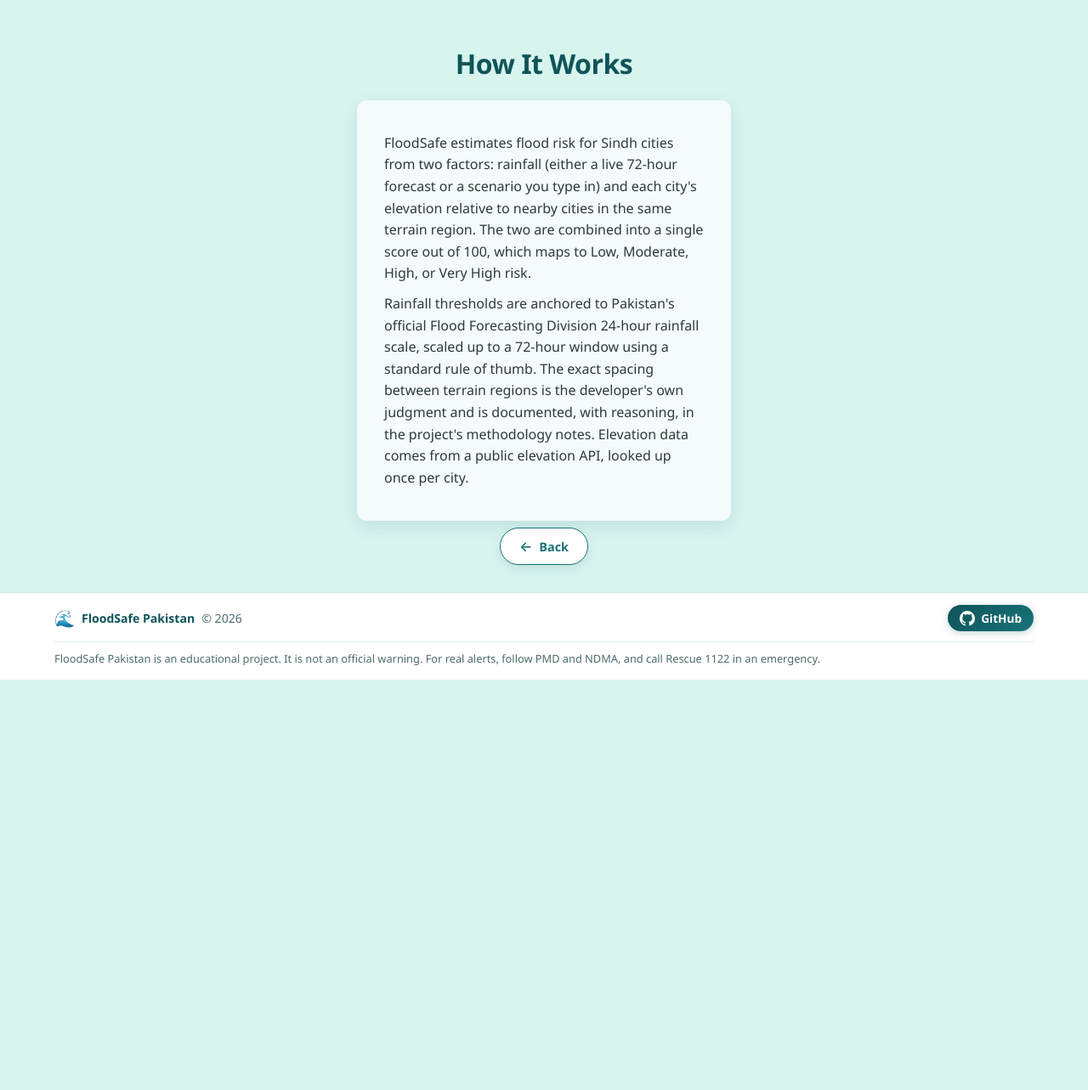
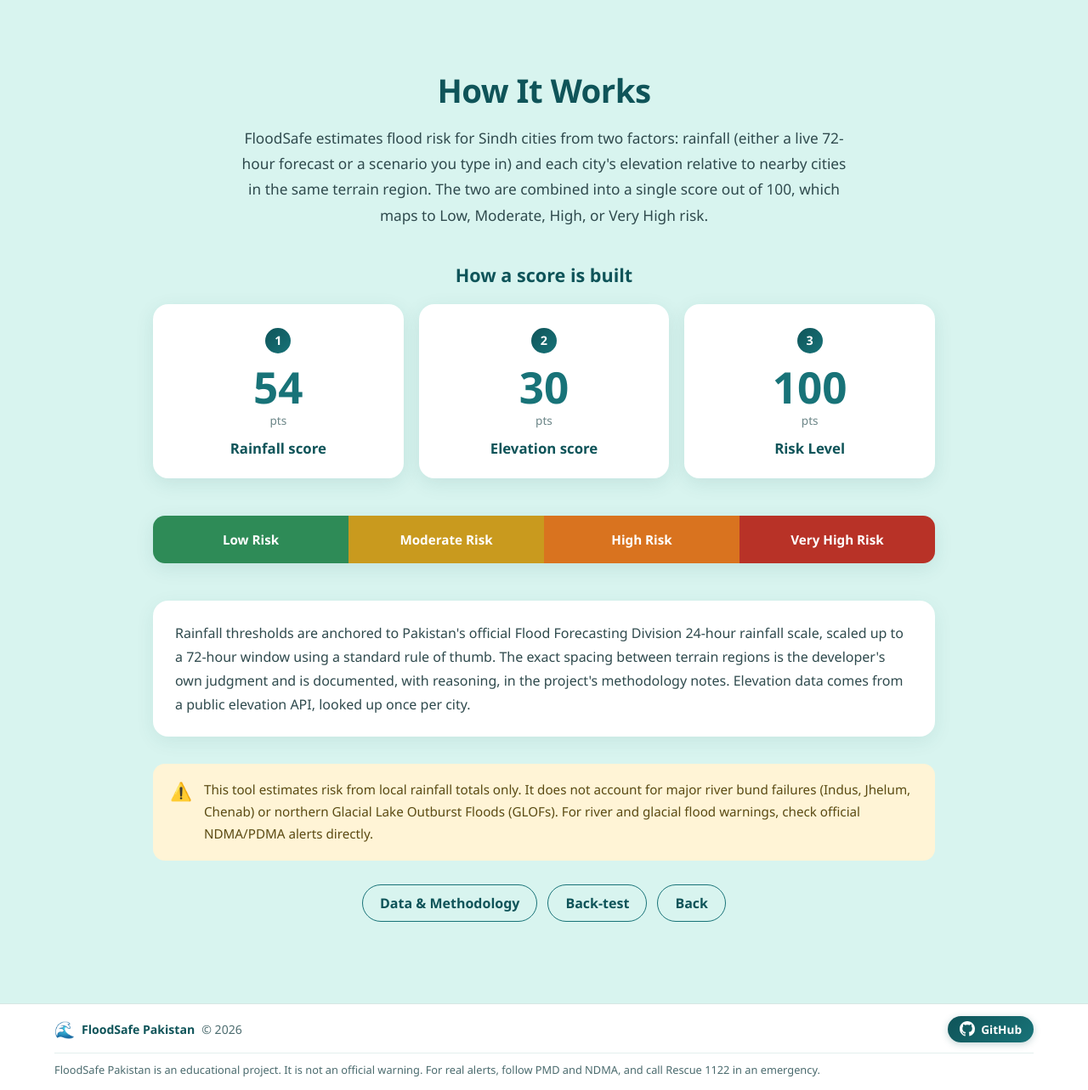
Before and after one commit to jam-tamache/Floodsafe-Pakistan, a Flask app: page /how-it-works in a window 1280 px wide. Shown: the part 70-1353 px from the top of the page at 85% size. Before the commit the page ends 870 px from the top, so only its background shows below. Run offline with Flask 3, Linux system fonts and the light colour scheme.

Commit message:
Redesign How It Works page

```diff
--- a/templates/how_it_works.html
+++ b/templates/how_it_works.html
@@ -2,15 +2,218 @@
 
 {% block title %}{{ t.app_title }} | {{ t.how_it_works_title }}{% endblock %}
 
+{% block head_extra %}
+<style>
+    .hiw {
+        max-width: 960px;
+        margin: 0 auto;
+        padding: 48px 20px 64px;
+        box-sizing: border-box;
+    }
+    .hiw-hero {
+        text-align: center;
+        margin-bottom: 40px;
+    }
+    .hiw-hero h1 {
+        margin: 0 0 16px;
+        font-size: 2.4rem;
+        color: #0F5459;
+    }
+    .hiw-hero p {
+        max-width: 720px;
+        margin: 0 auto;
+        font-size: 1.08rem;
+        line-height: 1.75;
+        color: #2f4a4d;
+    }
+    .hiw-heading {
+        text-align: center;
+        margin: 0 0 20px;
+        font-size: 1.35rem;
+        color: #0F5459;
+    }
+    .hiw-steps {
+        display: grid;
+        grid-template-columns: repeat(auto-fit, minmax(210px, 1fr));
+        gap: 18px;
+        margin-bottom: 44px;
+    }
+    .hiw-card {
+        position: relative;
+        background: #ffffff;
+        border-radius: 18px;
+        padding: 28px 22px 24px;
+        text-align: center;
+        box-shadow: 0 6px 22px rgba(15, 84, 89, 0.10);
+        animation: hiw-rise 0.5s ease both;
+    }
+    .hiw-card:nth-child(2) { animation-delay: 0.1s; }
+    .hiw-card:nth-child(3) { animation-delay: 0.2s; }
+    .hiw-step {
+        display: inline-flex;
+        align-items: center;
+        justify-content: center;
+        width: 30px;
+        height: 30px;
+        margin-bottom: 14px;
+        border-radius: 50%;
+        background: linear-gradient(135deg, #0F5459 0%, #187378 100%);
+        color: #ffffff;
+        font-weight: 700;
+        font-size: 0.9rem;
+    }
+    .hiw-number {
+        direction: ltr;
+        unicode-bidi: isolate;
+        font-size: 3.2rem;
+        font-weight: 800;
+        line-height: 1;
+        color: #187378;
+    }
+    .hiw-unit {
+        margin-top: 4px;
+        font-size: 0.85rem;
+        color: #6b8587;
+    }
+    .hiw-label {
+        margin-top: 12px;
+        font-size: 1.05rem;
+        font-weight: 700;
+        color: #0F5459;
+    }
+    .hiw-tiers {
+        display: grid;
+        grid-template-columns: repeat(4, 1fr);
+        gap: 0;
+        margin-bottom: 44px;
+        border-radius: 14px;
+        overflow: hidden;
+        box-shadow: 0 6px 22px rgba(15, 84, 89, 0.10);
+    }
+    .hiw-tier {
+        padding: 18px 8px;
+        text-align: center;
+        font-weight: 700;
+        font-size: 0.95rem;
+        color: #ffffff;
+    }
+    .hiw-tier-low { background: #2e8b57; }
+    .hiw-tier-moderate { background: #c99a1e; }
+    .hiw-tier-high { background: #d9731f; }
+    .hiw-tier-very-high { background: #b83227; }
+    .hiw-note {
+        display: flex;
+        gap: 14px;
+        align-items: flex-start;
+        margin-bottom: 28px;
+        padding: 18px 20px;
+        background: #fff4d6;
+        border-radius: 14px;
+        color: #5a4a12;
+        font-size: 0.95rem;
+        line-height: 1.7;
+    }
+    .hiw-note-icon {
+        flex-shrink: 0;
+        font-size: 1.3rem;
+        line-height: 1.4;
+    }
+    .hiw-method {
+        margin-bottom: 32px;
+        padding: 24px 26px;
+        background: #ffffff;
+        border-radius: 18px;
+        box-shadow: 0 6px 22px rgba(15, 84, 89, 0.08);
+        color: #2f4a4d;
+        font-size: 1rem;
+        line-height: 1.75;
+    }
+    .hiw-method p { margin: 0; }
+    .hiw-links {
+        display: flex;
+        flex-wrap: wrap;
+        justify-content: center;
+        gap: 12px;
+    }
+    .hiw-link {
+        display: inline-block;
+        padding: 10px 20px;
+        border-radius: 999px;
+        border: 1.5px solid #187378;
+        color: #0F5459;
+        font-weight: 600;
+        text-decoration: none;
+        transition: background 0.18s ease, color 0.18s ease;
+    }
+    .hiw-link:hover,
+    .hiw-link:focus-visible {
+        background: #0F5459;
+        color: #ffffff;
+    }
+    @keyframes hiw-rise {
+        from { opacity: 0; transform: translateY(14px); }
+        to { opacity: 1; transform: translateY(0); }
+    }
+    @media (prefers-reduced-motion: reduce) {
+        .hiw-card { animation: none; }
+    }
+    @media (max-width: 560px) {
+        .hiw { padding: 32px 16px 48px; }
+        .hiw-hero h1 { font-size: 1.9rem; }
+        .hiw-tiers { grid-template-columns: repeat(2, 1fr); }
+    }
+</style>
+{% endblock %}
+
 {% block content %}
-<div class="container">
-    <h1>{{ t.how_it_works_title }}</h1>
+<div class="hiw">
+    <section class="hiw-hero">
+        <h1>{{ t.how_it_works_title }}</h1>
+        <p>{{ t.how_it_works_body_1 }}</p>
+    </section>
 
-    <section class="results">
-        <p>{{ t.how_it_works_body_1 }}</p>
+    <h2 class="hiw-heading">{{ t.methodology_how_heading }}</h2>
+    <section class="hiw-steps">
+        <div class="hiw-card">
+            <span class="hiw-step">1</span>
+            <div class="hiw-number">54</div>
+            <div class="hiw-unit">{{ t.impact_points_unit }}</div>
+            <div class="hiw-label">{{ t.impact_rainfall_label }}</div>
+        </div>
+        <div class="hiw-card">
+            <span class="hiw-step">2</span>
+            <div class="hiw-number">30</div>
+            <div class="hiw-unit">{{ t.impact_points_unit }}</div>
+            <div class="hiw-label">{{ t.impact_elevation_label }}</div>
+        </div>
+        <div class="hiw-card">
+            <span class="hiw-step">3</span>
+            <div class="hiw-number">100</div>
+            <div class="hiw-unit">{{ t.impact_points_unit }}</div>
+            <div class="hiw-label">{{ t.risk_level_label | replace(':', '') }}</div>
+        </div>
+    </section>
+
+    <section class="hiw-tiers">
+        <div class="hiw-tier hiw-tier-low">{{ t.legend_low }}</div>
+        <div class="hiw-tier hiw-tier-moderate">{{ t.legend_moderate }}</div>
+        <div class="hiw-tier hiw-tier-high">{{ t.legend_high }}</div>
+        <div class="hiw-tier hiw-tier-very-high">{{ t.legend_very_high }}</div>
+    </section>
+
+    <section class="hiw-method">
         <p>{{ t.how_it_works_body_2 }}</p>
     </section>
 
-    <a href="{{ url_for('home', lang=lang) }}" class="back-link">{{ t.back_link }}</a>
+    <section class="hiw-note">
+        <span class="hiw-note-icon">&#9888;&#65039;</span>
+        <span>{{ t.disclaimer_banner }}</span>
+    </section>
+
+    <nav class="hiw-links">
+        <a href="{{ url_for('data_methodology', lang=lang) }}" class="hiw-link">{{ t.nav_data_methodology }}</a>
+        <a href="{{ url_for('back_test', lang=lang) }}" class="hiw-link">{{ t.nav_back_test }}</a>
+        <a href="{{ url_for('home', lang=lang) }}" class="hiw-link">{{ t.back_link }}</a>
+    </nav>
 </div>
 {% endblock %}
```
